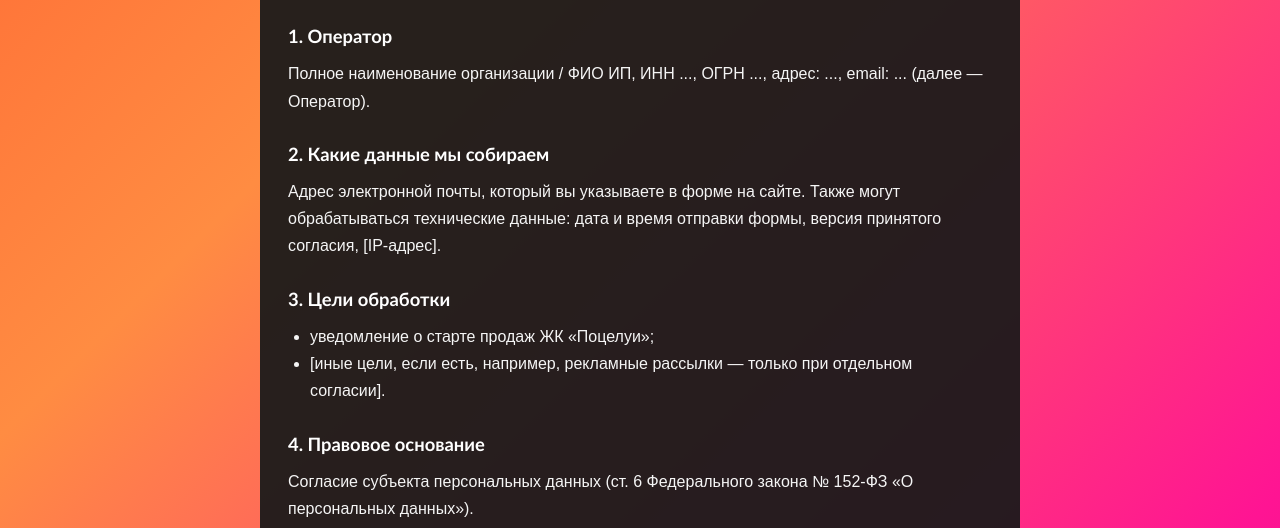
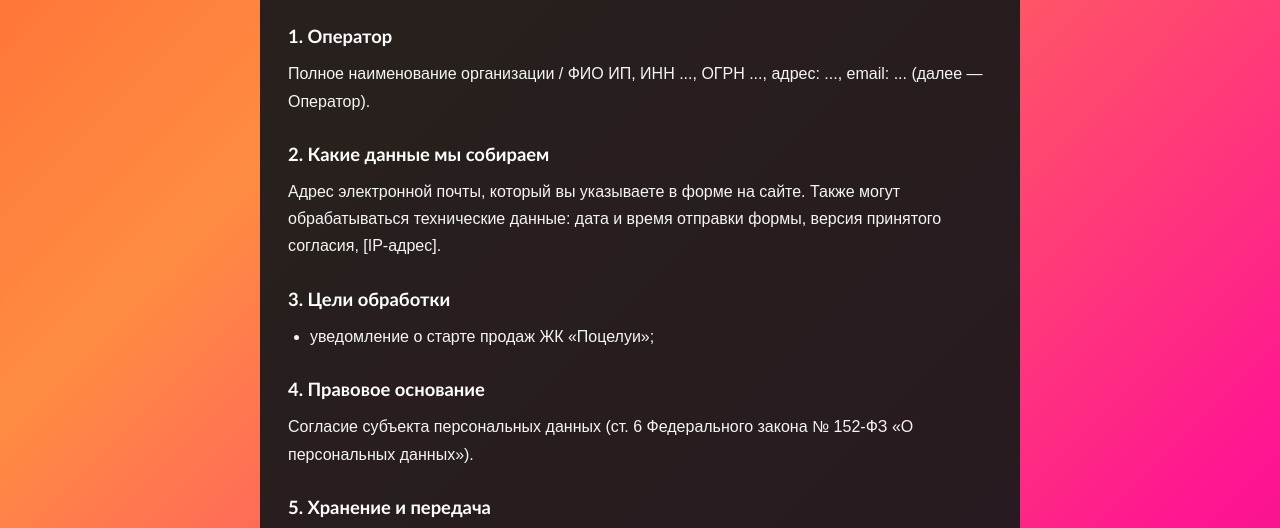
Before and after one commit to leoSTELEO23/landingzag, a plain HTML site: page privacy.html in a window 1280 px wide. Shown: the part 230-758 px from the top of the page. Drawn offline with Linux system fonts and the light colour scheme.

Commit message:
Update privacy.html

```diff
--- a/privacy.html
+++ b/privacy.html
@@ -22,7 +22,6 @@
         <h2>3. Цели обработки</h2>
         <ul>
             <li>уведомление о старте продаж ЖК «Поцелуи»;</li>
-            <li>[иные цели, если есть, например, рекламные рассылки — только при отдельном согласии].</li>
         </ul>
 
         <h2>4. Правовое основание</h2>
```
